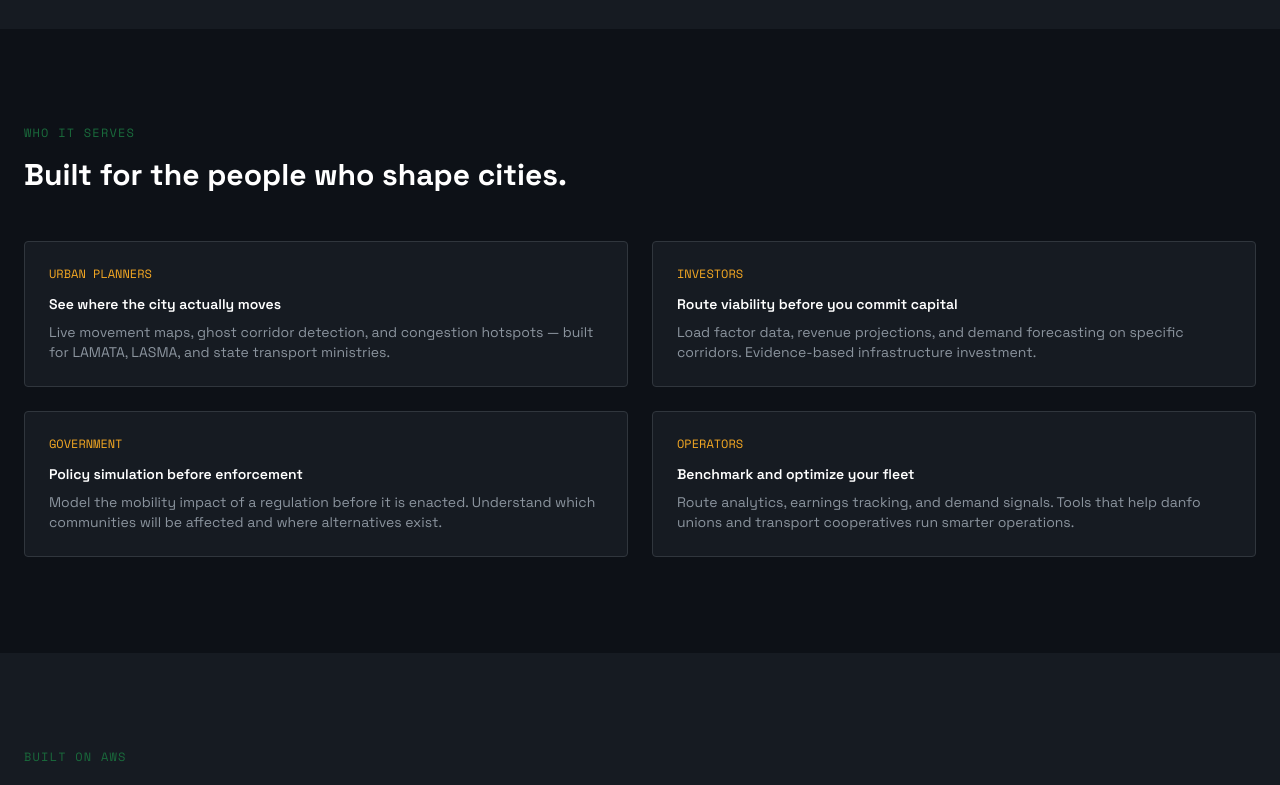
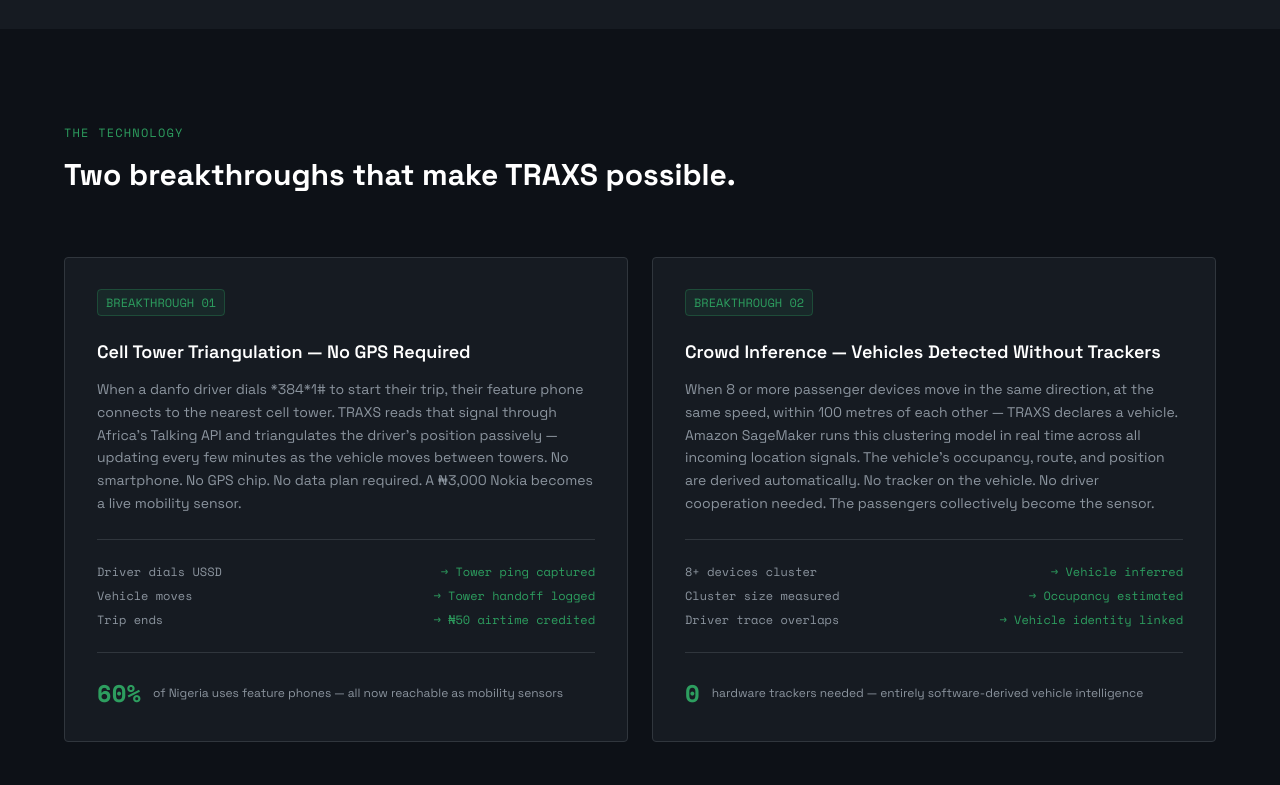
Before and after one commit to yusufwahab/Traxs, a React (Vite) app in the folder traxs-frontend/: page / in a window 1280 px wide. Shown: the part 2460-3245 px from the top of the page. Built offline with nearby package versions, Linux system fonts and the light colour scheme.

Commit message:
seventh commit

```diff
--- a/traxs-frontend/src/pages/LandingPage.jsx
+++ b/traxs-frontend/src/pages/LandingPage.jsx
@@ -204,6 +204,96 @@
         </div>
       </section>
 
+      {/* The Technology Section */}
+      <section className="py-24 px-8 bg-[#0D1117]">
+        <div className="max-w-6xl mx-auto">
+          <p className="text-[#2D9E5F] font-mono text-xs uppercase tracking-widest mb-4">
+            THE TECHNOLOGY
+          </p>
+          <h2 className="text-white text-3xl font-bold mb-16 max-w-2xl">
+            Two breakthroughs that make TRAXS possible.
+          </h2>
+          <div className="grid grid-cols-1 md:grid-cols-2 gap-6">
+            <div className="bg-[#161B22] border border-[#30363D] rounded p-8">
+              <div className="mb-6">
+                <span className="text-[#2D9E5F] font-mono text-xs border border-[#2D9E5F]/30 bg-[#2D9E5F]/10 px-2 py-1 rounded-sm">
+                  BREAKTHROUGH 01
+                </span>
+              </div>
+              <h3 className="text-white text-lg font-semibold mb-3">
+                Cell Tower Triangulation — No GPS Required
+              </h3>
+              <p className="text-[#8B949E] text-sm leading-relaxed mb-6">
+                When a danfo driver dials *384*1# to start their trip, their feature phone
+                connects to the nearest cell tower. TRAXS reads that signal through Africa's
+                Talking API and triangulates the driver's position passively — updating every
+                few minutes as the vehicle moves between towers. No smartphone. No GPS chip.
+                No data plan required. A ₦3,000 Nokia becomes a live mobility sensor.
+              </p>
+              <div className="space-y-2 border-t border-[#30363D] pt-6">
+                <div className="flex items-center justify-between">
+                  <span className="text-[#8B949E] text-xs font-mono">Driver dials USSD</span>
+                  <span className="text-[#2D9E5F] text-xs font-mono">→ Tower ping captured</span>
+                </div>
+                <div className="flex items-center justify-between">
+                  <span className="text-[#8B949E] text-xs font-mono">Vehicle moves</span>
+                  <span className="text-[#2D9E5F] text-xs font-mono">→ Tower handoff logged</span>
+                </div>
+                <div className="flex items-center justify-between">
+                  <span className="text-[#8B949E] text-xs font-mono">Trip ends</span>
+                  <span className="text-[#2D9E5F] text-xs font-mono">→ ₦50 airtime credited</span>
+                </div>
+              </div>
+              <div className="mt-6 pt-6 border-t border-[#30363D] flex items-center gap-3">
+                <span className="text-[#2D9E5F] font-mono text-2xl font-bold">60%</span>
+                <span className="text-[#8B949E] text-xs">
+                  of Nigeria uses feature phones — all now reachable as mobility sensors
+                </span>
+              </div>
+            </div>
+
+            <div className="bg-[#161B22] border border-[#30363D] rounded p-8">
+              <div className="mb-6">
+                <span className="text-[#2D9E5F] font-mono text-xs border border-[#2D9E5F]/30 bg-[#2D9E5F]/10 px-2 py-1 rounded-sm">
+                  BREAKTHROUGH 02
+                </span>
+              </div>
+              <h3 className="text-white text-lg font-semibold mb-3">
+                Crowd Inference — Vehicles Detected Without Trackers
+              </h3>
+              <p className="text-[#8B949E] text-sm leading-relaxed mb-6">
+                When 8 or more passenger devices move in the same direction, at the same
+                speed, within 100 metres of each other — TRAXS declares a vehicle. Amazon
+                SageMaker runs this clustering model in real time across all incoming
+                location signals. The vehicle's occupancy, route, and position are derived
+                automatically. No tracker on the vehicle. No driver cooperation needed.
+                The passengers collectively become the sensor.
+              </p>
+              <div className="space-y-2 border-t border-[#30363D] pt-6">
+                <div className="flex items-center justify-between">
+                  <span className="text-[#8B949E] text-xs font-mono">8+ devices cluster</span>
+                  <span className="text-[#2D9E5F] text-xs font-mono">→ Vehicle inferred</span>
+                </div>
+                <div className="flex items-center justify-between">
+                  <span className="text-[#8B949E] text-xs font-mono">Cluster size measured</span>
+                  <span className="text-[#2D9E5F] text-xs font-mono">→ Occupancy estimated</span>
+                </div>
+                <div className="flex items-center justify-between">
+                  <span className="text-[#8B949E] text-xs font-mono">Driver trace overlaps</span>
+                  <span className="text-[#2D9E5F] text-xs font-mono">→ Vehicle identity linked</span>
+                </div>
+              </div>
+              <div className="mt-6 pt-6 border-t border-[#30363D] flex items-center gap-3">
+                <span className="text-[#2D9E5F] font-mono text-2xl font-bold">0</span>
+                <span className="text-[#8B949E] text-xs">
+                  hardware trackers needed — entirely software-derived vehicle intelligence
+                </span>
+              </div>
+            </div>
+          </div>
+        </div>
+      </section>
+
       {/* Who It Serves Section */}
       <section id="who-it-serves" className="bg-[#0D1117] py-24 px-6">
         <div className="max-w-7xl mx-auto">
@@ -300,6 +390,9 @@
       {/* Key Metrics Section */}
       <section className="bg-[#0D1117] py-24 px-6">
         <div className="max-w-7xl mx-auto">
+          <p className="text-[#8B949E] text-sm font-mono text-center mb-12 tracking-wide">
+            The scale of the problem. The simplicity of the solution.
+          </p>
           <div className="grid grid-cols-2 md:grid-cols-4 gap-6">
             <div className="bg-[#161B22] border border-[#30363D] p-8 rounded text-center">
               <div className="text-white font-mono text-5xl font-bold mb-2">4M+</div>
@@ -320,6 +413,38 @@
               <div className="text-white font-mono text-5xl font-bold mb-2">3</div>
               <div className="text-[#8B949E] text-sm">Data streams feeding the intelligence layer</div>
             </div>
+          </div>
+        </div>
+      </section>
+
+      {/* Live Demo Callout */}
+      <section className="py-16 px-8 bg-[#161B22] border-t border-b border-[#30363D]">
+        <div className="max-w-6xl mx-auto flex flex-col md:flex-row items-center justify-between gap-8">
+          <div>
+            <p className="text-[#2D9E5F] font-mono text-xs uppercase tracking-widest mb-3">
+              LIVE DEMO
+            </p>
+            <h3 className="text-white text-2xl font-bold mb-2">
+              The system is running right now.
+            </h3>
+            <p className="text-[#8B949E] text-sm max-w-lg">
+              Open the live dashboard to watch drivers activate, vehicles get inferred
+              from passenger clusters, and ghost corridors surface in real time across
+              Lagos. The simulator lets you trigger events and watch the intelligence
+              layer respond.
+            </p>
+          </div>
+          <div className="flex flex-col gap-3 flex-shrink-0">
+            <button
+              onClick={() => navigate('/map')}
+              className="bg-[#1A6B3C] hover:bg-[#2D9E5F] text-white text-sm font-medium px-8 py-3 rounded transition-colors whitespace-nowrap">
+              Open Live Map
+            </button>
+            <button
+              onClick={() => navigate('/simulator')}
+              className="border border-[#30363D] hover:border-[#8B949E] text-[#8B949E] hover:text-white text-sm font-medium px-8 py-3 rounded transition-colors whitespace-nowrap">
+              Open Simulator
+            </button>
           </div>
         </div>
       </section>
```
